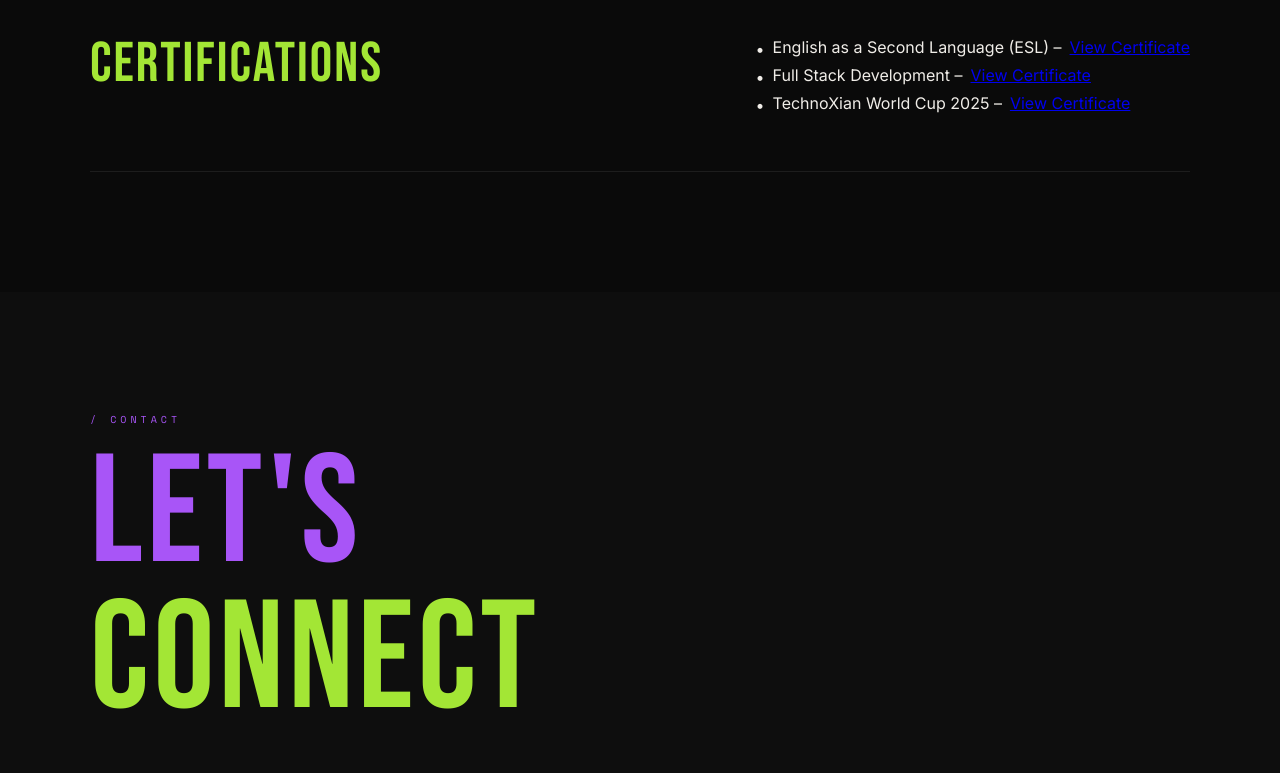
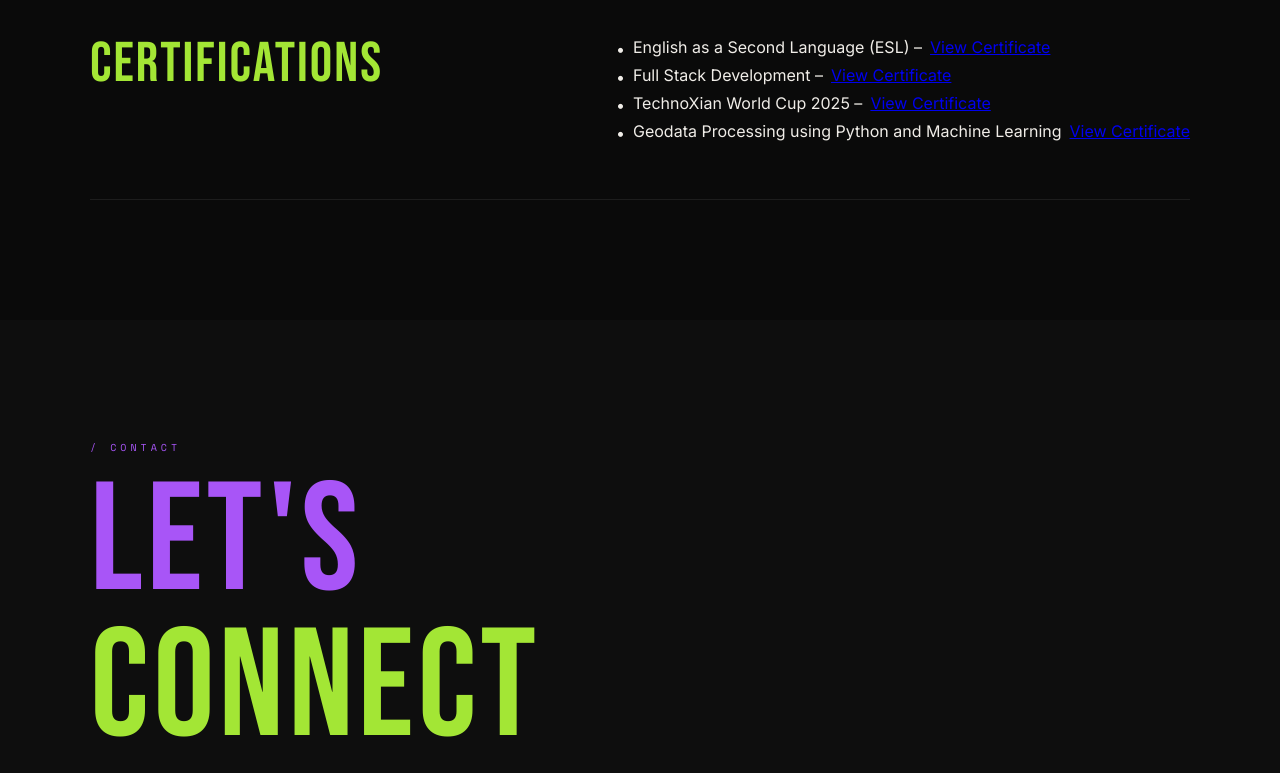
Before and after one commit to Kay-pro14/kajalverma.github.io, a plain HTML site: page index.html in a window 1280 px wide. Shown: the part 3860-4633 px from the top of the page. Drawn offline with nearby package versions, Linux system fonts and the light colour scheme.

Commit message:
Update index.html

```diff
--- a/index.html
+++ b/index.html
@@ -1098,6 +1098,11 @@
               <a href="https://drive.google.com/file/d/1QhX55xFu6SmBE20qN22VUh4PufNSa2Yz/view?usp=sharing"
                 target="_blank">View Certificate</a>
             </li>
+            <li>
+              Geodata Processing using Python and Machine Learning
+              <a href= "https://drive.google.com/file/d/1xiYg-UgburD-2iErUbr7cUWvKFTahoVX/view?usp=drive_link"
+              target="_blank">View Certificate</a>
+            </li>
           </ul>
         </div>
       </div>
```
